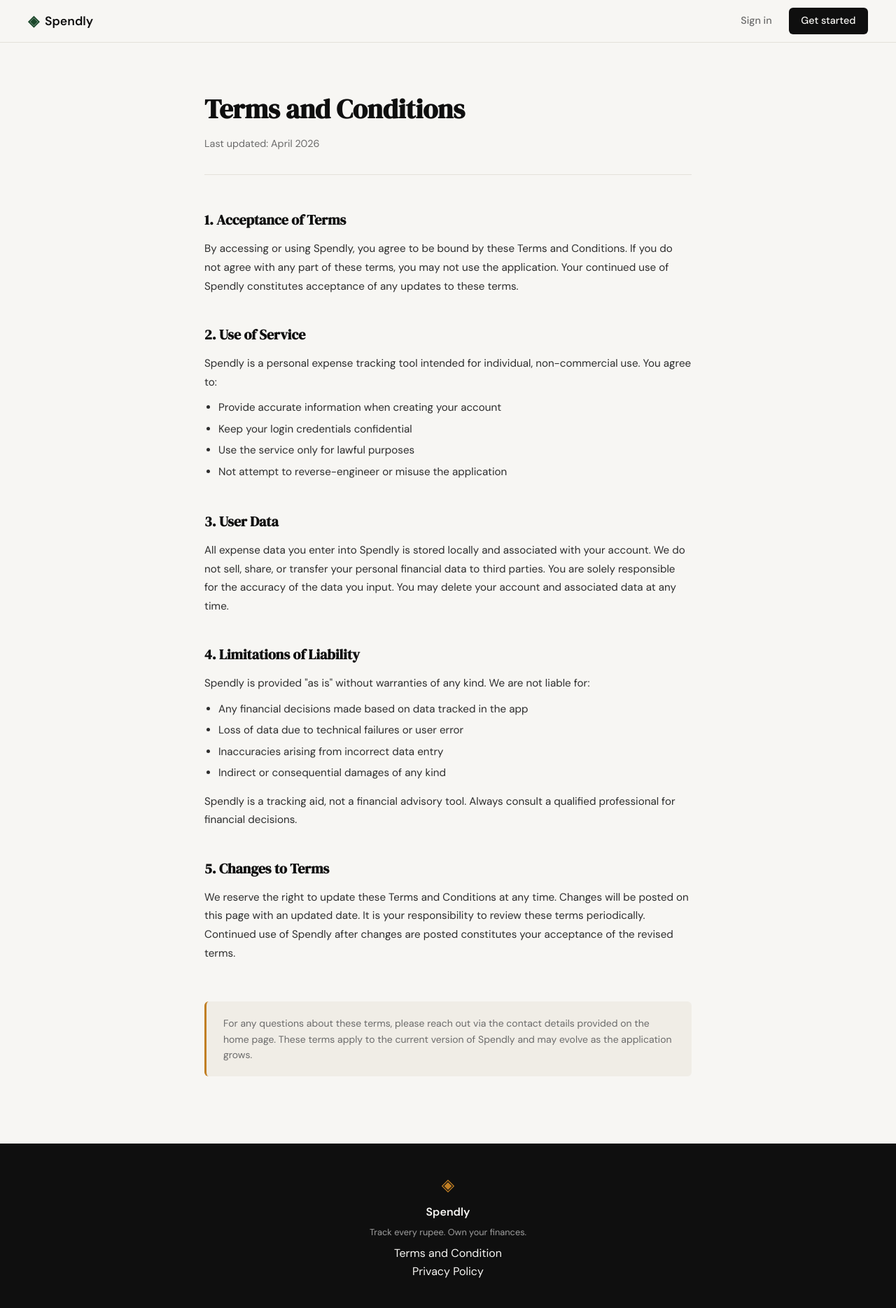
After one commit to Sarojv04/Monthly_spend_tracker, a Flask app: page /terms in a window 1280 px wide. The commit adds this page. Shown: the whole page at 70% size. Run offline with Flask 3, Linux system fonts and the light colour scheme.

Commit message:
add terms & condition  page and route

```diff
--- a/app.py
+++ b/app.py
@@ -26,6 +26,11 @@ def login():
 # Placeholder routes — students will implement these                  #
 # ------------------------------------------------------------------ #
 
+@app.route("/terms")
+def terms():
+    return render_template("terms.html")
+
+
 @app.route("/logout")
 def logout():
     return "Logout — coming in Step 3"
--- a/templates/base.html
+++ b/templates/base.html
@@ -35,7 +35,7 @@
             <span class="footer-name">Spendly</span>
             <p class="footer-copy">Track every rupee. Own your finances.</p>
             <div class="footer-links">
-                <a href="#">Terms and Condition</a>
+                <a href="{{ url_for('terms') }}">Terms and Condition</a>
                 <br>
                 <a href="#">Privacy Policy</a>
             </div>
--- /dev/null
+++ b/templates/terms.html
@@ -0,0 +1,146 @@
+{% extends "base.html" %}
+
+{% block title %}Terms and Conditions — Spendly{% endblock %}
+
+{% block head %}
+<style>
+    .terms-section {
+        max-width: 760px;
+        margin: 0 auto;
+        padding: 4rem 2rem 6rem;
+    }
+
+    .terms-hero {
+        margin-bottom: 3rem;
+        border-bottom: 1px solid var(--border);
+        padding-bottom: 2rem;
+    }
+
+    .terms-hero h1 {
+        font-family: var(--font-display);
+        font-size: 2.4rem;
+        color: var(--ink);
+        margin-bottom: 0.5rem;
+    }
+
+    .terms-hero p {
+        color: var(--ink-muted);
+        font-size: 0.9rem;
+    }
+
+    .terms-body {
+        display: flex;
+        flex-direction: column;
+        gap: 2.5rem;
+    }
+
+    .terms-block h2 {
+        font-family: var(--font-display);
+        font-size: 1.25rem;
+        color: var(--ink);
+        margin-bottom: 0.75rem;
+    }
+
+    .terms-block p {
+        color: var(--ink-soft);
+        font-size: 0.95rem;
+        line-height: 1.75;
+    }
+
+    .terms-block ul {
+        margin-top: 0.5rem;
+        padding-left: 1.25rem;
+        color: var(--ink-soft);
+        font-size: 0.95rem;
+        line-height: 2;
+    }
+
+    .terms-note {
+        margin-top: 3.5rem;
+        padding: 1.25rem 1.5rem;
+        background: var(--paper-warm);
+        border-left: 3px solid var(--accent-2);
+        border-radius: var(--radius-sm);
+        color: var(--ink-muted);
+        font-size: 0.875rem;
+    }
+</style>
+{% endblock %}
+
+{% block content %}
+<section class="terms-section">
+
+    <div class="terms-hero">
+        <h1>Terms and Conditions</h1>
+        <p>Last updated: April 2026</p>
+    </div>
+
+    <div class="terms-body">
+
+        <div class="terms-block">
+            <h2>1. Acceptance of Terms</h2>
+            <p>
+                By accessing or using Spendly, you agree to be bound by these Terms and Conditions.
+                If you do not agree with any part of these terms, you may not use the application.
+                Your continued use of Spendly constitutes acceptance of any updates to these terms.
+            </p>
+        </div>
+
+        <div class="terms-block">
+            <h2>2. Use of Service</h2>
+            <p>Spendly is a personal expense tracking tool intended for individual, non-commercial use. You agree to:</p>
+            <ul>
+                <li>Provide accurate information when creating your account</li>
+                <li>Keep your login credentials confidential</li>
+                <li>Use the service only for lawful purposes</li>
+                <li>Not attempt to reverse-engineer or misuse the application</li>
+            </ul>
+        </div>
+
+        <div class="terms-block">
+            <h2>3. User Data</h2>
+            <p>
+                All expense data you enter into Spendly is stored locally and associated with your account.
+                We do not sell, share, or transfer your personal financial data to third parties.
+                You are solely responsible for the accuracy of the data you input.
+                You may delete your account and associated data at any time.
+            </p>
+        </div>
+
+        <div class="terms-block">
+            <h2>4. Limitations of Liability</h2>
+            <p>
+                Spendly is provided "as is" without warranties of any kind. We are not liable for:
+            </p>
+            <ul>
+                <li>Any financial decisions made based on data tracked in the app</li>
+                <li>Loss of data due to technical failures or user error</li>
+                <li>Inaccuracies arising from incorrect data entry</li>
+                <li>Indirect or consequential damages of any kind</li>
+            </ul>
+            <p style="margin-top: 0.75rem;">
+                Spendly is a tracking aid, not a financial advisory tool. Always consult a qualified
+                professional for financial decisions.
+            </p>
+        </div>
+
+        <div class="terms-block">
+            <h2>5. Changes to Terms</h2>
+            <p>
+                We reserve the right to update these Terms and Conditions at any time. Changes will be
+                posted on this page with an updated date. It is your responsibility to review these
+                terms periodically. Continued use of Spendly after changes are posted constitutes
+                your acceptance of the revised terms.
+            </p>
+        </div>
+
+    </div>
+
+    <p class="terms-note">
+        For any questions about these terms, please reach out via the contact details provided on the
+        home page. These terms apply to the current version of Spendly and may evolve as the
+        application grows.
+    </p>
+
+</section>
+{% endblock %}
```
